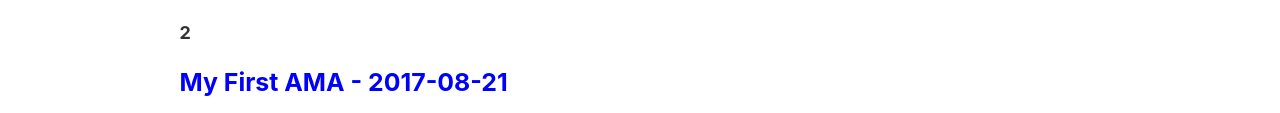
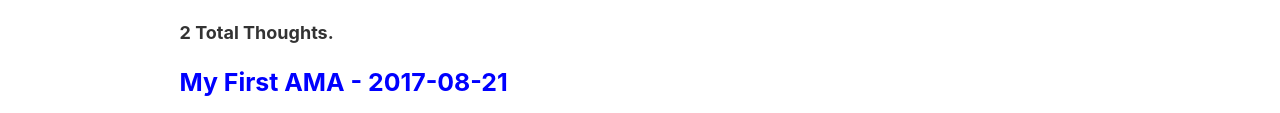
Before and after one commit to fredzerpa/basic-gatsby-blog, a Gatsby site: page / in a window 1280 px wide. Shown: the part 170-283 px from the top of the page. Built offline with nearby package versions, Linux system fonts and the light colour scheme; Gatsby itself is replaced by a stand-in of ours.

Commit message:
Added Total Count Posts indication

```diff
--- a/src/pages/index.js
+++ b/src/pages/index.js
@@ -19,7 +19,7 @@ const IndexPage = ({ data }) => (
     <SEO title="Home" />
     <div>
       <h1>Fred's Thoughts</h1>
-      <h4>{data.allMarkdownRemark.totalCount}</h4>
+      <h4>{data.allMarkdownRemark.totalCount} Total Thoughts.</h4>
       {data.allMarkdownRemark.edges.map(({ node }) => (
         <div key={node.id}>
           <BlogLink to={node.fields.slug}>
```
